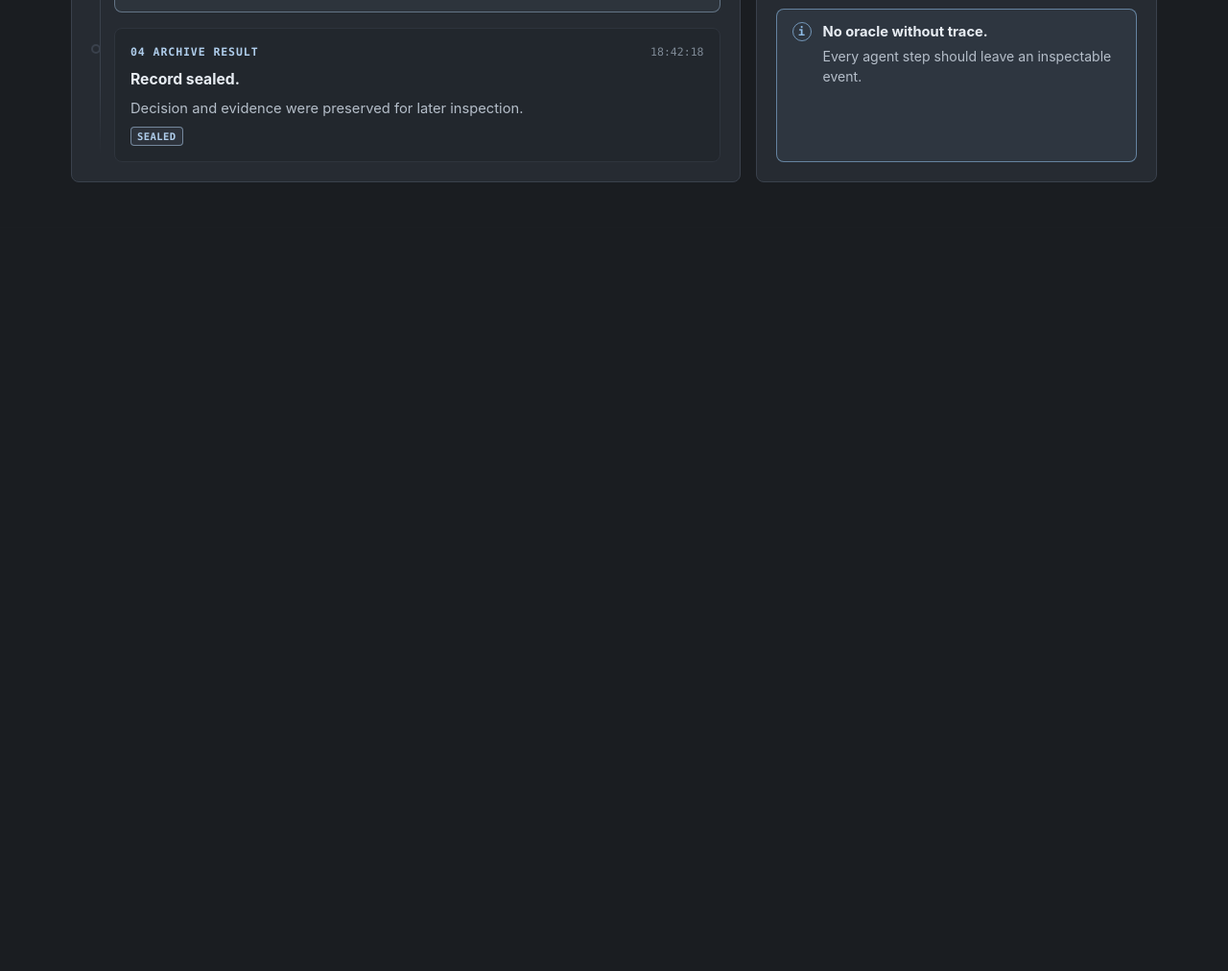
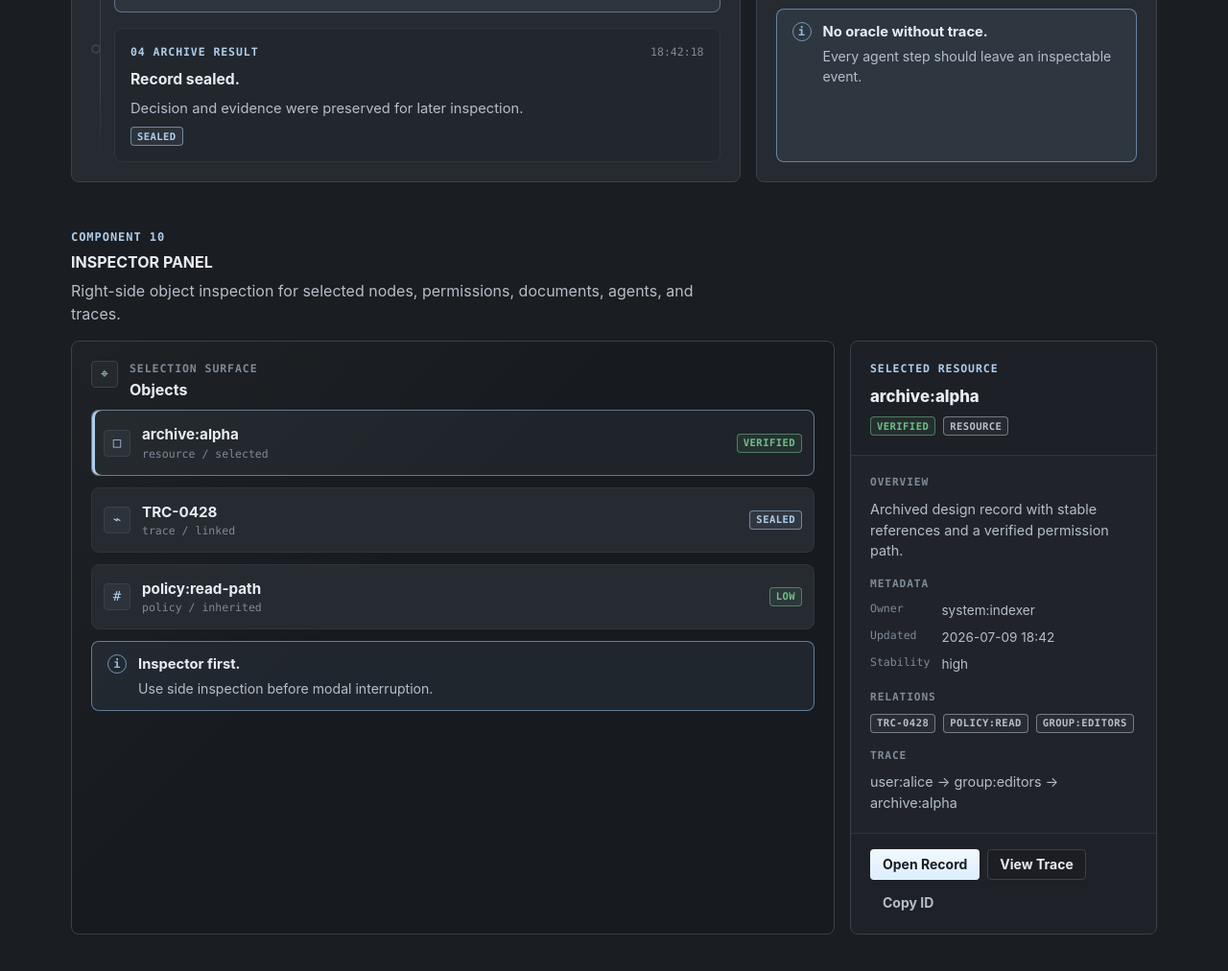
Before and after one commit to snowmerak/merakcss, a website built with Vite: page index.html in a window 1280 px wide. Shown: the part 6185-7197 px from the top of the page at 96% size. Before the commit the page ends 6423 px from the top, so only its background shows below. Built offline with nearby package versions, Linux system fonts and the light colour scheme.

Commit message:
Add inspector panel example

```diff
--- a/src/main.js
+++ b/src/main.js
@@ -971,6 +971,102 @@ document.querySelector('#app').innerHTML = `
       </article>
     </div>
   </section>
+
+  <section class="showcase-section" aria-labelledby="inspector-title">
+    <div class="section-heading">
+      <p class="eyebrow">Component 10</p>
+      <h2 id="inspector-title">Inspector Panel</h2>
+      <p>Right-side object inspection for selected nodes, permissions, documents, agents, and traces.</p>
+    </div>
+
+    <div class="inspector-demo">
+      <article class="inspector-stage" aria-label="Selectable records">
+        <div class="mp-card__header">
+          <span class="mp-icon" aria-hidden="true">⌖</span>
+          <div>
+            <p class="mp-card__eyebrow">Selection Surface</p>
+            <h3 class="mp-card__title">Objects</h3>
+          </div>
+        </div>
+        <div class="inspector-object inspector-object--selected">
+          <span class="mp-icon" aria-hidden="true">□</span>
+          <div>
+            <strong class="inspector-object__title">archive:alpha</strong>
+            <div class="inspector-object__meta">resource / selected</div>
+          </div>
+          <span class="mp-badge mp-badge--verified mp-badge--sm">VERIFIED</span>
+        </div>
+        <div class="inspector-object">
+          <span class="mp-icon" aria-hidden="true">⌁</span>
+          <div>
+            <strong class="inspector-object__title">TRC-0428</strong>
+            <div class="inspector-object__meta">trace / linked</div>
+          </div>
+          <span class="mp-badge mp-badge--sealed mp-badge--sm">SEALED</span>
+        </div>
+        <div class="inspector-object">
+          <span class="mp-icon" aria-hidden="true">#</span>
+          <div>
+            <strong class="inspector-object__title">policy:read-path</strong>
+            <div class="inspector-object__meta">policy / inherited</div>
+          </div>
+          <span class="mp-badge mp-badge--low mp-badge--sm">LOW</span>
+        </div>
+        <div class="mp-alert mp-alert--info" role="status">
+          <span class="mp-alert__icon" aria-hidden="true">i</span>
+          <div class="mp-alert__content">
+            <strong class="mp-alert__title">Inspector first.</strong>
+            <p class="mp-alert__message">Use side inspection before modal interruption.</p>
+          </div>
+        </div>
+      </article>
+
+      <aside class="mp-inspector" aria-label="Inspector panel">
+        <header class="mp-inspector__header">
+          <span class="mp-inspector__eyebrow">Selected Resource</span>
+          <strong class="mp-inspector__title">archive:alpha</strong>
+          <div class="badge-row">
+            <span class="mp-badge mp-badge--verified mp-badge--sm">VERIFIED</span>
+            <span class="mp-badge mp-badge--type mp-badge--sm">RESOURCE</span>
+          </div>
+        </header>
+        <div class="mp-inspector__body">
+          <section class="mp-inspector__section">
+            <span class="mp-inspector__label">Overview</span>
+            <p class="mp-inspector__text">Archived design record with stable references and a verified permission path.</p>
+          </section>
+          <section class="mp-inspector__section">
+            <span class="mp-inspector__label">Metadata</span>
+            <dl class="mp-inspector__dl">
+              <dt>Owner</dt>
+              <dd>system:indexer</dd>
+              <dt>Updated</dt>
+              <dd>2026-07-09 18:42</dd>
+              <dt>Stability</dt>
+              <dd>high</dd>
+            </dl>
+          </section>
+          <section class="mp-inspector__section">
+            <span class="mp-inspector__label">Relations</span>
+            <div class="badge-row">
+              <span class="mp-badge mp-badge--type mp-badge--sm">TRC-0428</span>
+              <span class="mp-badge mp-badge--type mp-badge--sm">policy:read</span>
+              <span class="mp-badge mp-badge--type mp-badge--sm">group:editors</span>
+            </div>
+          </section>
+          <section class="mp-inspector__section">
+            <span class="mp-inspector__label">Trace</span>
+            <p class="mp-inspector__text">user:alice → group:editors → archive:alpha</p>
+          </section>
+        </div>
+        <footer class="mp-inspector__footer">
+          <button type="button" class="mp-button mp-button--primary mp-button--sm">Open Record</button>
+          <button type="button" class="mp-button mp-button--secondary mp-button--sm">View Trace</button>
+          <button type="button" class="mp-button mp-button--ghost mp-button--sm">Copy ID</button>
+        </footer>
+      </aside>
+    </div>
+  </section>
 </main>
 `
 
--- a/src/style.css
+++ b/src/style.css
@@ -10,4 +10,5 @@
 @import "./styles/components/table.css";
 @import "./styles/components/graph.css";
 @import "./styles/components/timeline.css";
+@import "./styles/components/inspector.css";
 @import "./styles/components/link-list.css";
--- /dev/null
+++ b/src/styles/components/inspector.css
@@ -0,0 +1,142 @@
+.inspector-demo {
+  display: grid;
+  grid-template-columns: minmax(0, 1fr) 320px;
+  gap: var(--space-4);
+  align-items: stretch;
+}
+
+.inspector-stage {
+  display: grid;
+  gap: var(--space-3);
+  align-content: start;
+  padding: var(--space-5);
+  border: 1px solid var(--color-border-default);
+  border-radius: var(--radius-md);
+  background:
+    linear-gradient(135deg, rgb(240 248 255 / 0.035), transparent 42%),
+    rgb(0 0 0 / 0.1);
+}
+
+.inspector-object {
+  display: grid;
+  grid-template-columns: auto minmax(0, 1fr) auto;
+  gap: var(--space-3);
+  align-items: center;
+  padding: var(--space-3);
+  border: 1px solid var(--color-border-muted);
+  border-radius: var(--radius-md);
+  background: var(--color-bg-surface);
+}
+
+.inspector-object--selected {
+  border-color: rgb(175 205 235 / 0.5);
+  background: rgb(175 205 235 / 0.06);
+  box-shadow: inset 3px 0 0 var(--color-accent-line);
+}
+
+.inspector-object__title {
+  overflow: hidden;
+  color: var(--color-text-primary);
+  font-size: 0.95rem;
+  font-weight: 700;
+  text-overflow: ellipsis;
+  white-space: nowrap;
+}
+
+.inspector-object__meta {
+  color: var(--color-text-muted);
+  font-family: var(--font-mono);
+  font-size: 0.72rem;
+}
+
+.mp-inspector {
+  display: grid;
+  align-content: start;
+  overflow: hidden;
+  border: 1px solid var(--color-border-default);
+  border-radius: var(--radius-md);
+  background: var(--color-bg-subtle);
+}
+
+.mp-inspector__header {
+  display: grid;
+  gap: var(--space-2);
+  padding: var(--space-5);
+  border-bottom: 1px solid var(--color-border-muted);
+  background: rgb(0 0 0 / 0.1);
+}
+
+.mp-inspector__eyebrow {
+  color: var(--color-accent-line);
+  font-family: var(--font-mono);
+  font-size: 0.72rem;
+  font-weight: 800;
+  letter-spacing: 0.08em;
+  text-transform: uppercase;
+}
+
+.mp-inspector__title {
+  color: var(--color-text-primary);
+  font-size: 1.05rem;
+  font-weight: 800;
+}
+
+.mp-inspector__body {
+  display: grid;
+  gap: var(--space-4);
+  padding: var(--space-5);
+}
+
+.mp-inspector__section {
+  display: grid;
+  gap: var(--space-2);
+}
+
+.mp-inspector__label {
+  color: var(--color-text-muted);
+  font-family: var(--font-mono);
+  font-size: 0.7rem;
+  font-weight: 800;
+  letter-spacing: 0.08em;
+  text-transform: uppercase;
+}
+
+.mp-inspector__text {
+  color: var(--color-text-secondary);
+  font-size: 0.9rem;
+}
+
+.mp-inspector__dl {
+  display: grid;
+  grid-template-columns: auto minmax(0, 1fr);
+  gap: var(--space-2) var(--space-3);
+  margin: 0;
+}
+
+.mp-inspector__dl dt {
+  color: var(--color-text-muted);
+  font-family: var(--font-mono);
+  font-size: 0.72rem;
+}
+
+.mp-inspector__dl dd {
+  min-width: 0;
+  margin: 0;
+  color: var(--color-text-secondary);
+  font-size: 0.85rem;
+}
+
+.mp-inspector__footer {
+  display: flex;
+  flex-wrap: wrap;
+  gap: var(--space-2);
+  padding: var(--space-4) var(--space-5);
+  border-top: 1px solid var(--color-border-muted);
+  background: rgb(0 0 0 / 0.08);
+}
+
+@media (max-width: 860px) {
+  .inspector-demo {
+    grid-template-columns: 1fr;
+  }
+}
```
